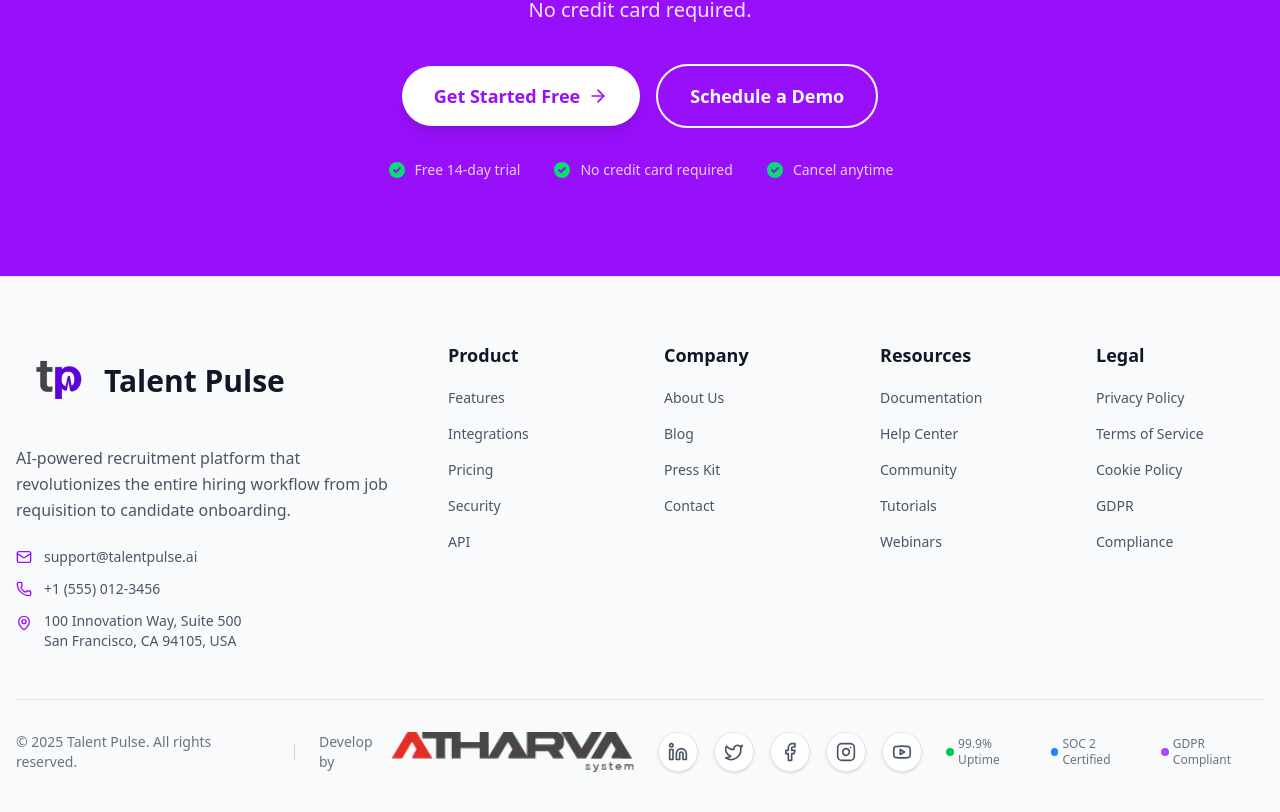
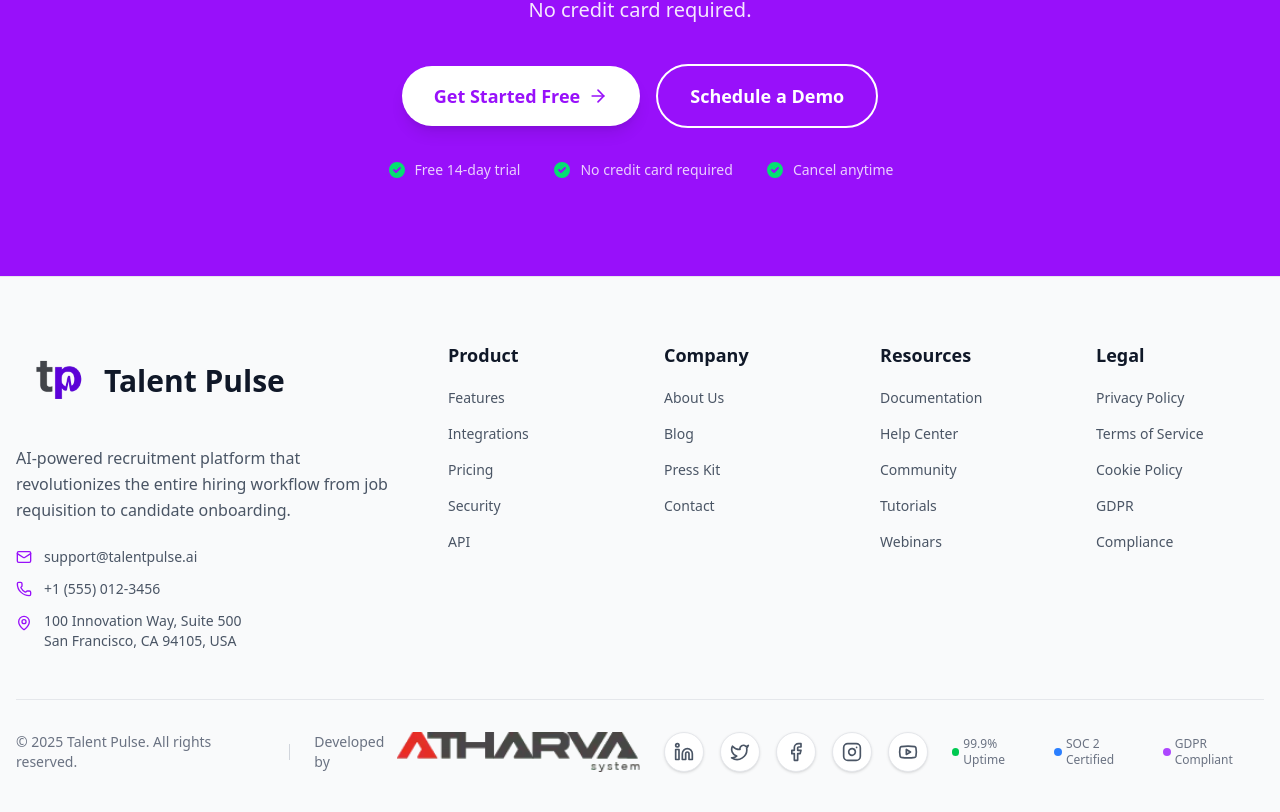
Before and after one commit to Atharva-System/talentpulse-branding, a React (Vite) app: page / in a window 1280 px wide. Shown: the part 8504-9316 px from the top of the page. Built offline with nearby package versions, Linux system fonts and the light colour scheme.

Commit message:
Update Footer.tsx
Typo corrected

```diff
--- a/src/components/Footer.tsx
+++ b/src/components/Footer.tsx
@@ -195,7 +195,7 @@
                         </div>
                         <div className="hidden md:block w-px h-4 bg-gray-300"></div>
                         <div className="flex items-center gap-2 text-sm text-gray-500">
-                            <span>Develop by</span>
+                            <span>Developed by</span>
                             <img
                                 src="/logo.png"
                                 alt="Atharva System"
```
